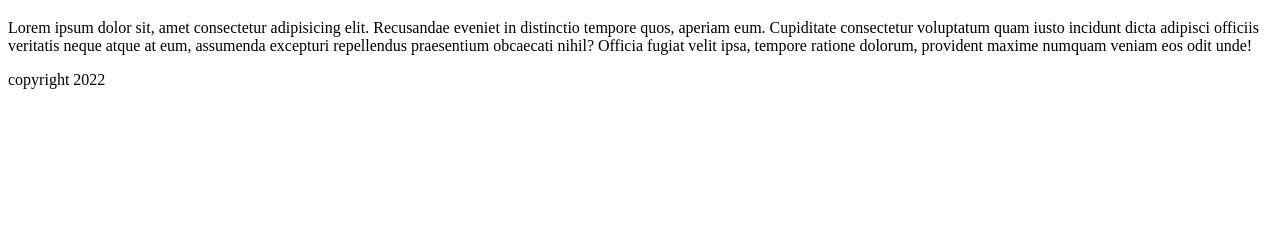
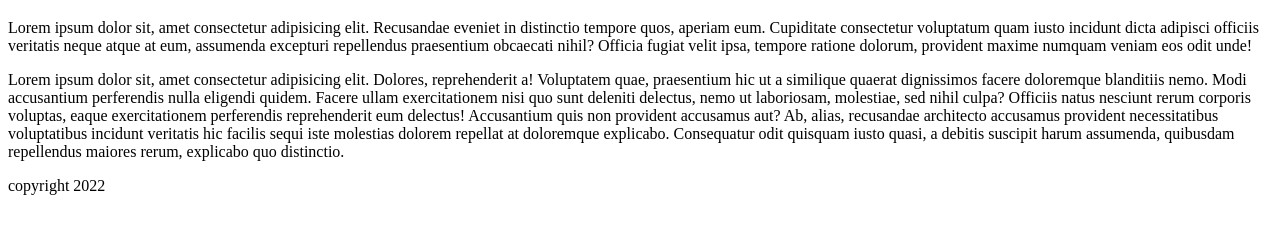
Before and after one commit to ScottMartino/git-branching-lesson, a plain HTML site: page index.html in a window 1280 px wide. Shown: the part 61-294 px from the top of the page. Drawn offline with Linux system fonts and the light colour scheme.

Commit message:
Added main section

```diff
--- a/index.html
+++ b/index.html
@@ -12,6 +12,10 @@
       <h1>Cool Website Header</h1>
       <p>Lorem ipsum dolor sit, amet consectetur adipisicing elit. Recusandae eveniet in distinctio tempore quos, aperiam eum. Cupiditate consectetur voluptatum quam iusto incidunt dicta adipisci officiis veritatis neque atque at eum, assumenda excepturi repellendus praesentium obcaecati nihil? Officia fugiat velit ipsa, tempore ratione dolorum, provident maxime numquam veniam eos odit unde!</p>
     </header>
+    <main>
+      <p>Lorem ipsum dolor sit, amet consectetur adipisicing elit. Dolores, reprehenderit a! Voluptatem quae, praesentium hic ut a similique quaerat dignissimos facere doloremque blanditiis nemo. Modi accusantium perferendis nulla eligendi quidem. Facere ullam exercitationem nisi quo sunt deleniti delectus, nemo ut laboriosam, molestiae, sed nihil culpa? Officiis natus nesciunt rerum corporis voluptas, eaque exercitationem perferendis reprehenderit eum delectus! Accusantium quis non provident accusamus aut? Ab, alias, recusandae architecto accusamus provident necessitatibus voluptatibus incidunt veritatis hic facilis sequi iste molestias dolorem repellat at doloremque explicabo. Consequatur odit quisquam iusto quasi, a debitis suscipit harum assumenda, quibusdam repellendus maiores rerum, explicabo quo distinctio.</p>
+    </main>
+
 
     <footer>
       <p>copyright 2022</p>
```
